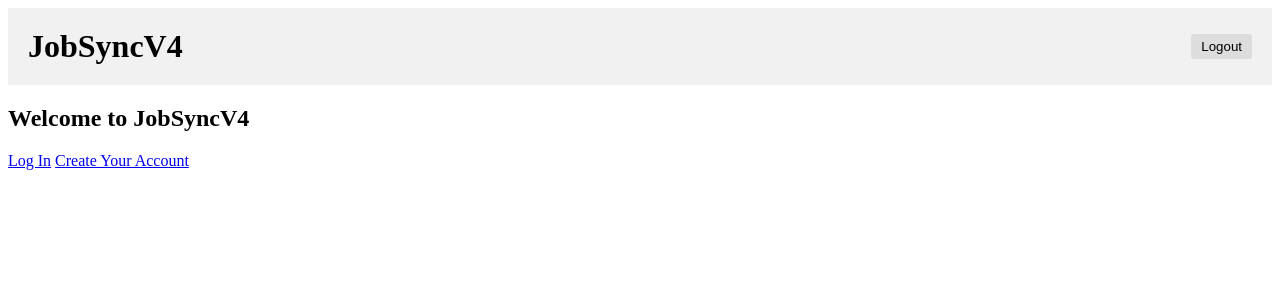
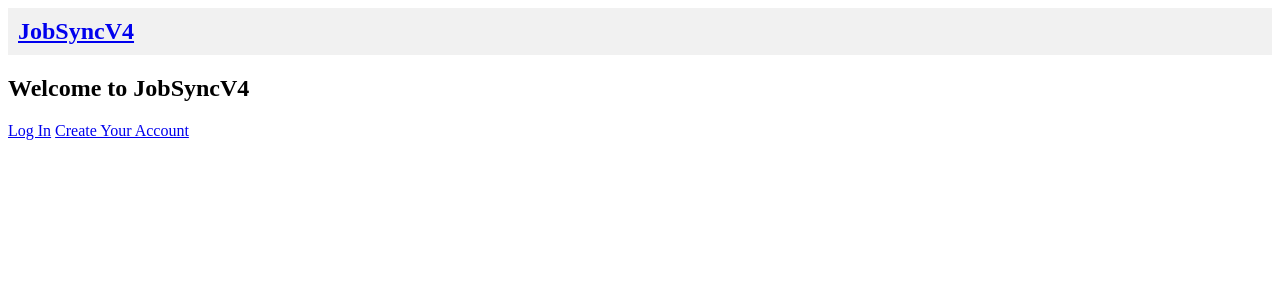
Before and after one commit to Varun-Chandrashekhar/JobSync, a Django app: page / in a window 1280 px wide. Shown: the top 300 px of the page. Run offline with Django 4.2, Linux system fonts and the light colour scheme.

Commit message:
Commit 1

```diff
--- a/JobSyncV6/urls.py
+++ b/JobSyncV6/urls.py
@@ -6,5 +6,6 @@ urlpatterns = [
     path('signup/', views.signup, name='signup'),
     path('login/', views.login_view, name='login'),
     path('logout/', views.logout_view, name='logout'),
-    path('application/', views.application, name='application'),  # Add this line
+    path('application/', views.application, name='application'),
+    path('profile/', views.profile, name='profile'),
 ]
--- a/JobSyncV6/views.py
+++ b/JobSyncV6/views.py
@@ -1,6 +1,8 @@
 from django.shortcuts import render, redirect
 from django.contrib.auth import authenticate, login, logout
 from django.contrib.auth.forms import AuthenticationForm, UserCreationForm
+
+# ...
 
 def home(request):
     return render(request, 'home.html')
@@ -24,7 +26,7 @@ def login_view(request):
             user = authenticate(username=username, password=password)
             if user is not None:
                 login(request, user)
-                return redirect('application')  # Redirect to the application page
+                return redirect('application')  # Redirect to the application page after login
     else:
         form = AuthenticationForm()
     return render(request, 'login.html', {'form': form})
@@ -33,29 +35,29 @@ def logout_view(request):
     logout(request)
     return redirect('home')
 
+COMPANIES = [
+    'Microsoft',
+    'Google',
+    'Amazon',
+    'Apple',
+    'Facebook',
+    'IBM',
+    'Oracle',
+    'Intel',
+    'Cisco Systems',
+    'SAP',
+    'Adobe Systems',
+    'Salesforce',
+    'VMware',
+    'Tencent',
+    'Baidu',
+    'Netflix',
+    'Twitter',
+    'Uber',
+    'Airbnb',
+    'Tesla'
+]
 
-COMPANIES = [
-'Microsoft',
-'Google',
-'Amazon',
-'Apple',
-'Facebook',
-'IBM',
-'Oracle',
-'Intel',
-'Cisco Systems',
-'SAP',
-'Adobe Systems',
-'Salesforce',
-'VMware',
-'Tencent',
-'Baidu',
-'Netflix',
-'Twitter',
-'Uber',
-'Airbnb',
-'Tesla'
-]
 def application(request):
     if request.method == 'POST':
         selected_companies = request.POST.getlist('companies')
@@ -70,3 +72,6 @@ def application(request):
         'selected_companies': selected_companies,
     }
     return render(request, 'application.html', context)
+
+def profile(request):
+    return render(request, 'profile.html')
--- a/templates/base.html
+++ b/templates/base.html
@@ -3,49 +3,51 @@
 <head>
     <title>JobSyncV4</title>
     <style>
+        /* Styles for the header */
         .header {
+            padding: 10px;
             background-color: #f1f1f1;
-            padding: 20px;
-            display: flex;
-            justify-content: space-between;
         }
 
-        .header h1 {
-            margin: 0;
+        .header::after {
+            content: "";
+            clear: both;
+            display: table;
         }
 
-        .header .user-info {
-            display: flex;
-            align-items: center;
+        .header-logo {
+            float: left;
+            font-size: 24px;
+            font-weight: bold;
         }
 
-        .header .user-info .username {
-            margin-right: 10px;
+        .header-username {
+            float: right;  /* Align to the right */
+            margin-right: 20px;  /* Add margin for spacing */
+            margin-top: 5px;  /* Add top margin for vertical alignment */
         }
 
-        .header .logout-btn {
-            padding: 5px 10px;
-            background-color: #ddd;
-            border: none;
-            border-radius: 3px;
-            cursor: pointer;
+        .header-logout {
+            float: right;  /* Align to the right */
+            margin-right: 20px;  /* Add margin for spacing */
+            margin-top: 5px;  /* Add top margin for vertical alignment */
         }
     </style>
 </head>
 <body>
     <div class="header">
-        <h1>JobSyncV4</h1>
-        <div class="user-info">
-            <span class="username">{{ user.username }}</span>
-            <form action="{% url 'logout' %}" method="post">
-                {% csrf_token %}
-                <button type="submit" class="logout-btn">Logout</button>
-            </form>
+        <div class="header-logo">
+            <a href="{% url 'home' %}">JobSyncV4</a>
         </div>
+        {% if user.is_authenticated %}
+            <div class="header-username">
+                <a href="{% url 'profile' %}">{{ user.username }}</a>
+            </div>
+            <div class="header-logout">
+                <a href="{% url 'logout' %}">Logout</a>
+            </div>
+        {% endif %}
     </div>
-
-    <div class="content">
-        {% block content %}{% endblock %}
-    </div>
+    {% block content %}{% endblock %}
 </body>
 </html>
```
Also changed, not shown: templates/profile.html (added, +9 -0 lines), db.sqlite3.
